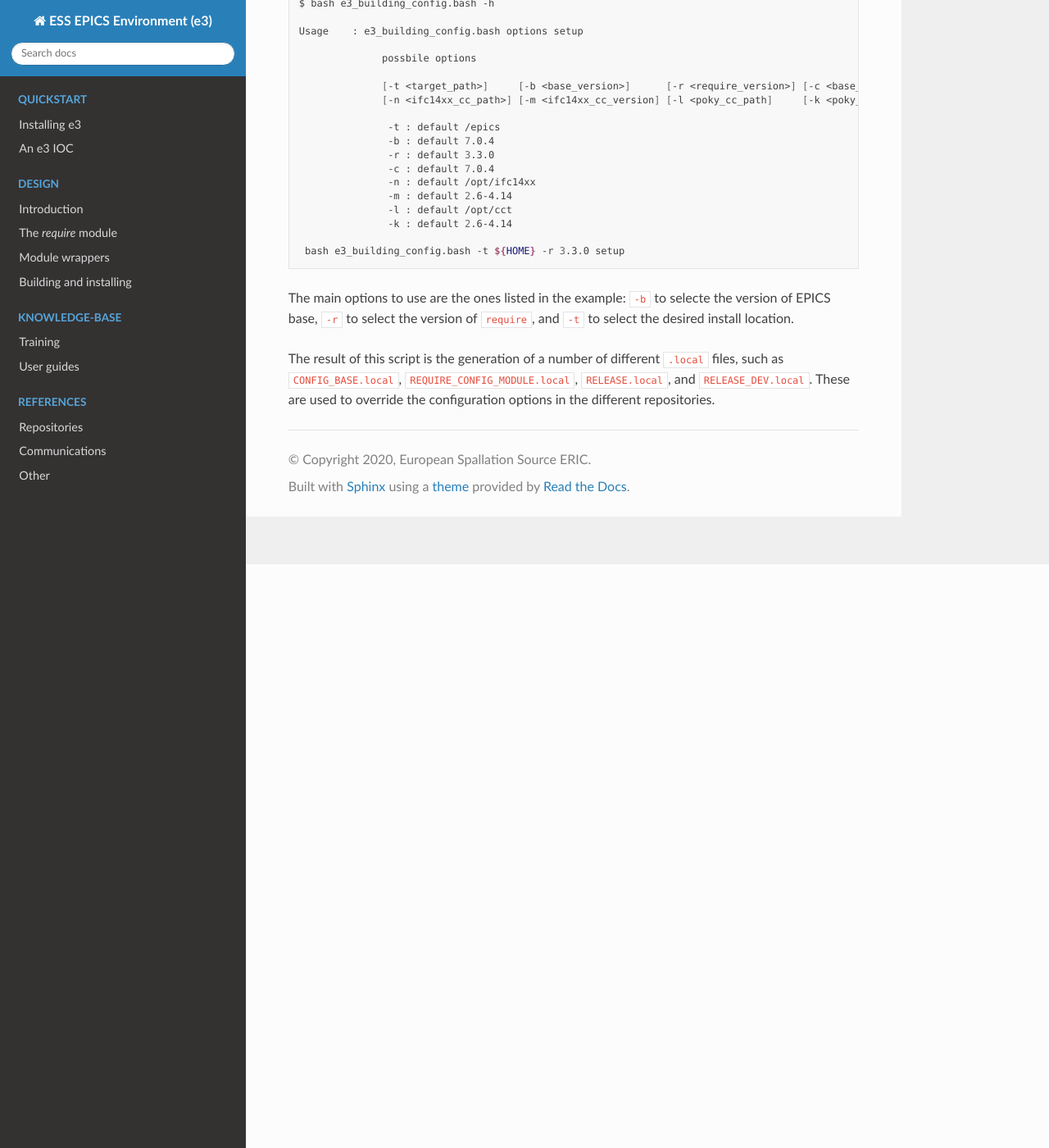
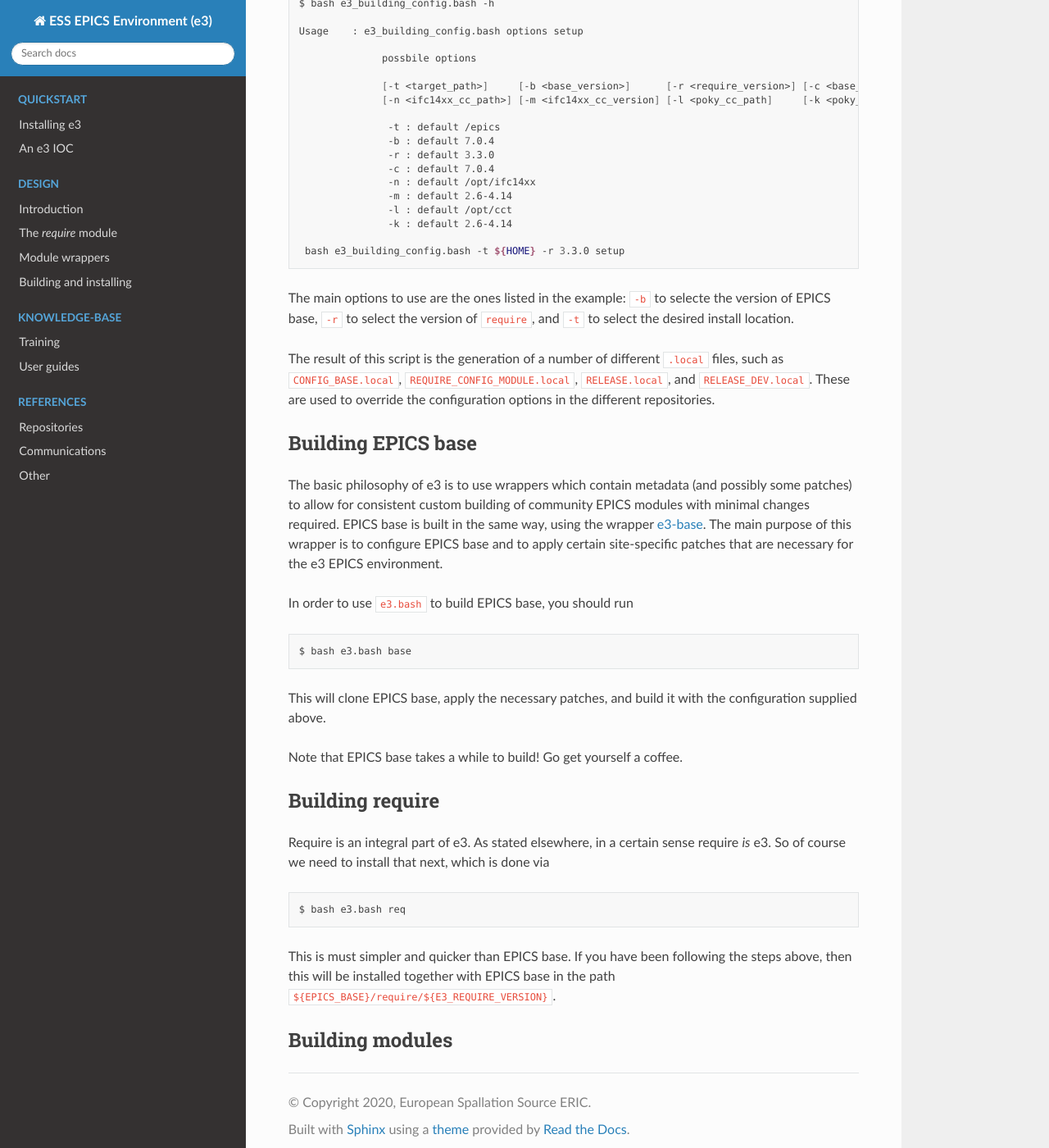
Before and after one commit to ttkorhonen/e3pages, a Sphinx documentation site: the page built from docs/quickstart/3_e3.bash.md, in a window 1280 px wide and 1400 px high, scrolled down 712 px. Shown: the whole window at 82% size. Built offline with Sphinx 7.4.7 and the Read the Docs theme 2.0.0, drawn with Linux system fonts in a browser that asks for light colours.

Commit message:
Added documentation for EPICS base/require using e3.bash

````diff
--- a/docs/quickstart/3_e3.bash.md
+++ b/docs/quickstart/3_e3.bash.md
@@ -50,3 +50,31 @@ select the version of `require`, and `-t` to select the desired install location
 The result of this script is the generation of a number of different `.local` files, such as `CONFIG_BASE.local`,
 `REQUIRE_CONFIG_MODULE.local`, `RELEASE.local`, and `RELEASE_DEV.local`. These are used to override the configuration
 options in the different repositories.
+
+## Building EPICS base
+
+The basic philosophy of e3 is to use wrappers which contain metadata (and possibly some patches) to allow for
+consistent custom building of community EPICS modules with minimal changes required. EPICS base is built in
+the same way, using the wrapper [e3-base](https://gitlab.esss.lu.se/e3/e3-base). The main purpose of this wrapper
+is to configure EPICS base and to apply certain site-specific patches that are necessary for the e3 EPICS environment.
+
+In order to use `e3.bash` to build EPICS base, you should run
+```bash
+$ bash e3.bash base
+```
+This will clone EPICS base, apply the necessary patches, and build it with the configuration supplied above.
+
+Note that EPICS base takes a while to build! Go get yourself a coffee.
+
+## Building require
+
+Require is an integral part of e3. As stated elsewhere, in a certain sense require *is* e3. So of course we need to
+install that next, which is done via
+```bash
+$ bash e3.bash req
+```
+This is must simpler and quicker than EPICS base. If you have been following the steps above, then this will be
+installed together with EPICS base in the path `${EPICS_BASE}/require/${E3_REQUIRE_VERSION}`.
+
+
+## Building modules
````
